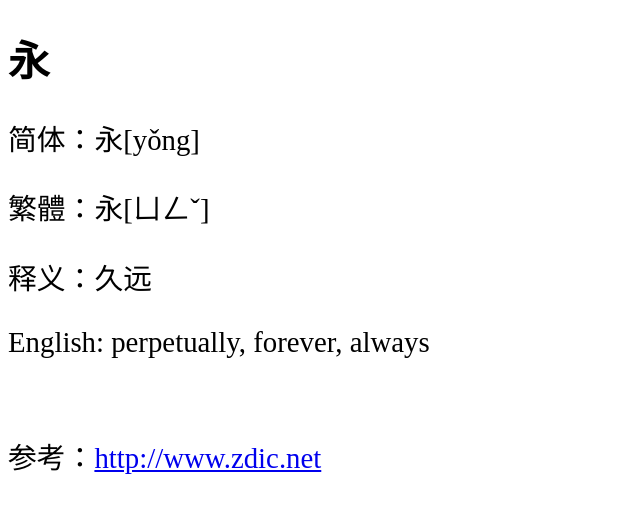
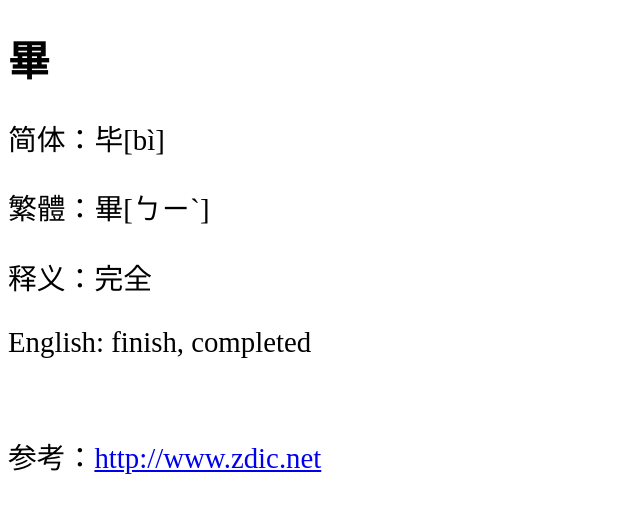
Before and after one commit to shengzhe/livecalligraphy, a Jekyll site: the page built from _posts/2012-08-31-LanTing-28.html, in a window 1280 px wide. Shown: the top 513 px of the page, without its empty margins (0-640 px from the left). Built offline with Jekyll 4.4.1, drawn with Linux system fonts in a browser that asks for light colours; Markdown is read by kramdown in place of the engine named in the settings.

Commit message:
Update _posts/2012-08-31-LanTing-28.html

```diff
--- a/_posts/2012-08-31-LanTing-28.html
+++ b/_posts/2012-08-31-LanTing-28.html
@@ -1,11 +1,11 @@
 ---
 layout: default
-title: 兰亭集序第1个字 (1st character of Lan Ting)
+title: 兰亭集序第28个字 (28th character of Lan Ting)
 ---
-<h1>永</h1>
-<p>简体：永[yǒng]</p>
-<p>繁體：永[ㄩㄥˇ]</p>
-<p>释义：久远</p>
-<p>English: perpetually, forever, always</p>
+<h1>畢</h1>
+<p>简体：毕[bì]</p>
+<p>繁體：畢[ㄅㄧˋ]</p>
+<p>释义：完全</p>
+<p>English: finish, completed</p>
 <br/>
-<p>参考：<a href="http://www.zdic.net/zd/zi/ZdicE6ZdicB0ZdicB8.htm">http://www.zdic.net</a></p>
+<p>参考：<a href="http://www.zdic.net/zd/zi/ZdicE6ZdicAFZdic95.htm">http://www.zdic.net</a></p>
```
